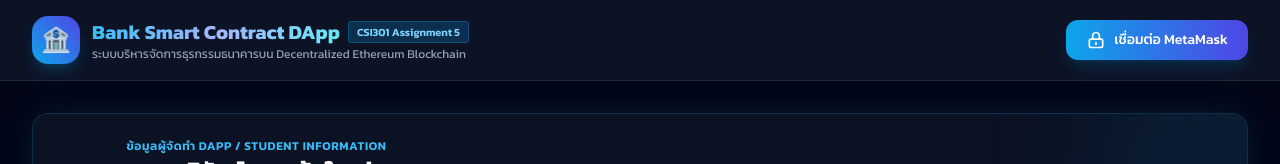
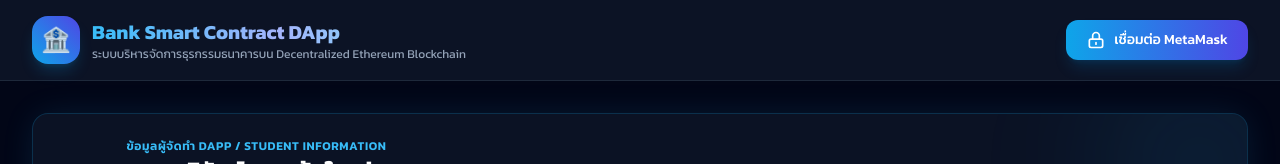
Before and after one commit to aunteeneiei/bank-dapp, a plain HTML site: page index.html in a window 1280 px wide. Shown: the top 164 px of the page. Drawn offline with nearby package versions, Linux system fonts and the light colour scheme.

Commit message:
chore: remove CSI301 Assignment 5 badge from header

```diff
--- a/app.js
+++ b/app.js
@@ -1,4 +1,4 @@
-// CSI301 Assignment 5: Bank Smart Contract DApp Controller
+// Bank Smart Contract DApp Controller
 // Author: นายอภิรักษ์ สงแจ้งใหญ่ (รหัส 66081358)
 // Sripatum University
 
--- a/index.html
+++ b/index.html
@@ -3,7 +3,7 @@
 <head>
     <meta charset="UTF-8">
     <meta name="viewport" content="width=device-width, initial-scale=1.0">
-    <title>CSI301 Bank DApp - ระบบธนาคาร Smart Contract</title>
+    <title>Bank DApp - ระบบธนาคาร Smart Contract</title>
     <!-- Tailwind CSS CDN -->
     <script src="https://cdn.tailwindcss.com"></script>
     <!-- Ethers.js v6 CDN -->
@@ -36,12 +36,9 @@
                     🏦
                 </div>
                 <div>
-                    <div class="flex items-center space-x-2">
-                        <h1 class="text-xl font-bold bg-gradient-to-r from-sky-400 via-indigo-300 to-cyan-300 bg-clip-text text-transparent">
-                            Bank Smart Contract DApp
-                        </h1>
-                        <span class="px-2 py-0.5 rounded text-[11px] font-semibold bg-sky-500/20 text-sky-300 border border-sky-500/30">CSI301 Assignment 5</span>
-                    </div>
+                    <h1 class="text-xl font-bold bg-gradient-to-r from-sky-400 via-indigo-300 to-cyan-300 bg-clip-text text-transparent">
+                        Bank Smart Contract DApp
+                    </h1>
                     <p class="text-xs text-slate-400">ระบบบริหารจัดการธุรกรรมธนาคารบน Decentralized Ethereum Blockchain</p>
                 </div>
             </div>
```
Also changed, not shown: 1 other file.
